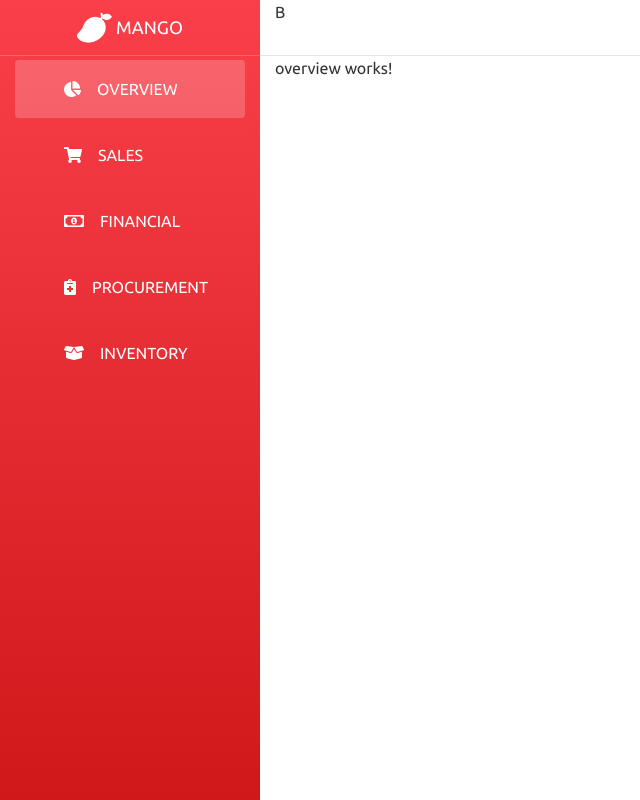
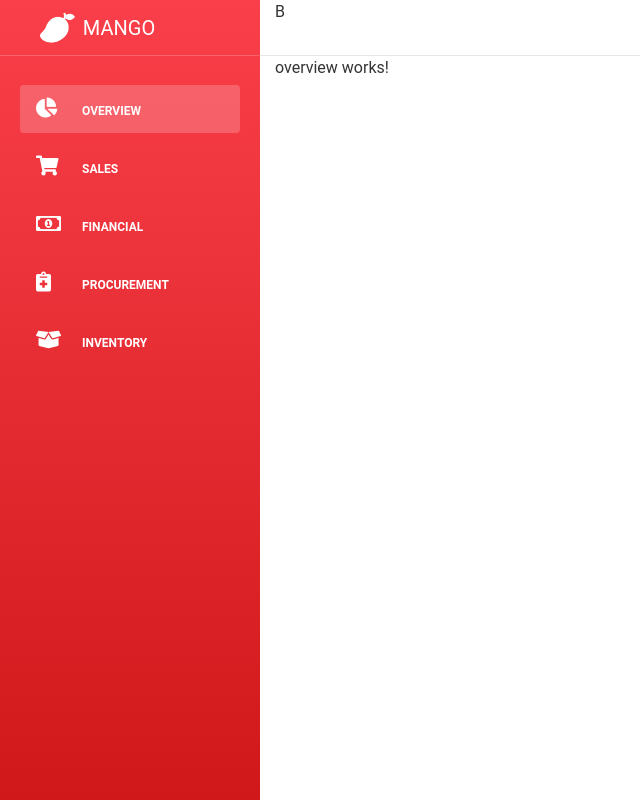
Before and after one commit to EdgarACarneiro/feup-sinf, an Angular app in the folder sinf/: page / in a window 1280 px wide. Shown: the whole page, without its empty margins (0-640 px from the left). Built offline with nearby package versions, Linux system fonts and the light colour scheme.

Commit message:
More sidebar frontend

```diff
--- a/sinf/src/app/app.component.html
+++ b/sinf/src/app/app.component.html
@@ -2,7 +2,7 @@
   <div class="row">
     <div class="col side-bar d-flex justify-content-center header">
       <img src="assets/img/logo.png" width="35" height="35">
-      <h4 class="font-white title pl-1">
+      <h4 class="font-white title pl-2">
         MANGO
       </h4>
     </div>
@@ -11,27 +11,33 @@
     </div>
   </div>
   <div class="row full-height">
-    <div class="col side-bar font-white">
-      <button routerLink="./" routerLinkActive="active" [routerLinkActiveOptions]="{ exact: true }" class="btn my-1 py-3 dash-link text-left">
+    <div class="col side-bar font-white mt-4">
+
+      <button routerLink="./" routerLinkActive="active" [routerLinkActiveOptions]="{ exact: true }" class="btn dash-link text-left">
         <i class="fas fa-chart-pie"></i>
         <span class="pl-3">OVERVIEW</span>
       </button>
-      <button routerLink="./sales" routerLinkActive="active" class="btn my-1 py-3 dash-link text-left">
+
+      <button routerLink="./sales" routerLinkActive="active" class="btn dash-link text-left">
         <i class="fas fa-shopping-cart"></i>
         <span class="pl-3">SALES</span>
       </button>
-      <button routerLink="./financial" routerLinkActive="active" class="btn my-1 py-3 dash-link text-left">
+
+      <button routerLink="./financial" routerLinkActive="active" class="btn dash-link text-left">
         <i class="far fa-money-bill-alt"></i>
         <span class="pl-3">FINANCIAL</span>
       </button>
-      <button routerLink="./procurement" routerLinkActive="active" class="btn my-1 py-3 dash-link text-left">
+
+      <button routerLink="./procurement" routerLinkActive="active" class="btn dash-link text-left">
         <i class="fas fa-notes-medical"></i>
         <span class="pl-3">PROCUREMENT</span>
       </button>
-      <button routerLink="./inventory" routerLinkActive="active" class="btn my-1 py-3 dash-link text-left">
+
+      <button routerLink="./inventory" routerLinkActive="active" class="btn dash-link text-left">
         <i class="fas fa-box-open"></i>
         <span class="pl-3">INVENTORY</span>
       </button>
+
     </div>
     <div class="col white full-height">
       <router-outlet></router-outlet>
--- a/sinf/src/app/app.component.scss
+++ b/sinf/src/app/app.component.scss
@@ -9,10 +9,11 @@ main {
 .header {
     padding: 10px 15px;
     border-bottom: 1px solid rgba(255,255,255,.2);
+    padding-right: 80px;
 }
 
 .title {
-    font-size: 18px;
+    font-size: 20px;
     font-weight: 400;
     margin: auto 0;
 }
@@ -32,13 +33,21 @@ main {
 }
 
 .dash-link {
-    width: 100%;
+    width: calc(100% - 10px);
     background-color: inherit;
     color: white;
-    padding-left: 3em;
+    margin: 5px 5px;
+    padding: 12px 15px;
+    font-size: 12px;
+    font-weight: 600;
 
-    @media (max-width: 1000px) {
-        padding-left: 0.5em;
+    &:hover {
+        background: rgba(255,255,255,.13);
+        opacity: 1;
+    }
+
+    .active {
+        background-color: rgba(255, 255, 255, 0.2);
     }
 }
 
--- a/sinf/src/styles.scss
+++ b/sinf/src/styles.scss
@@ -2,6 +2,7 @@
 html, body {
     height: 100%;
     overflow-y: hidden;
+    font-family: Roboto,"Helvetica Neue",Arial,sans-serif !important;
 }
 
 .font-white {
@@ -15,3 +16,8 @@ html, body {
 .row {
     margin: 0 !important;
 }
+
+i {
+    font-size: 20px;
+    width: 30px !important;
+}
```
